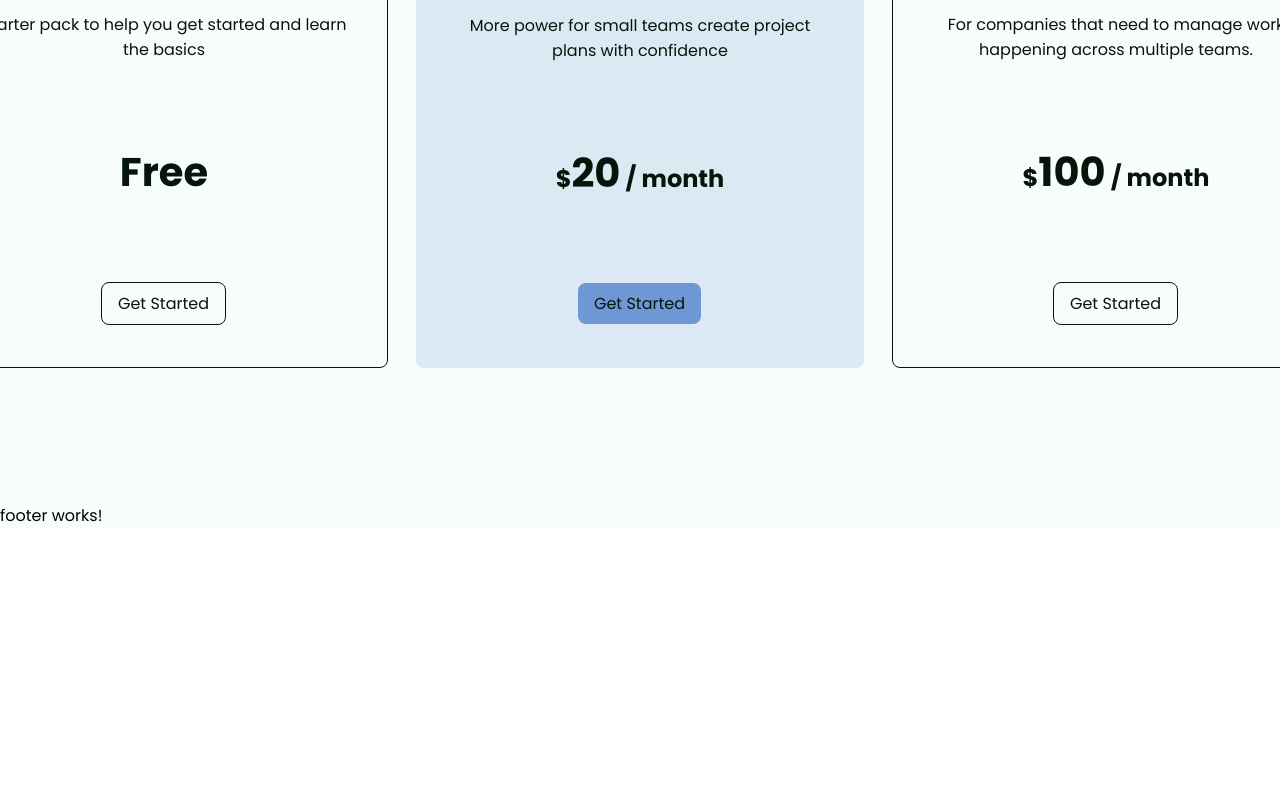
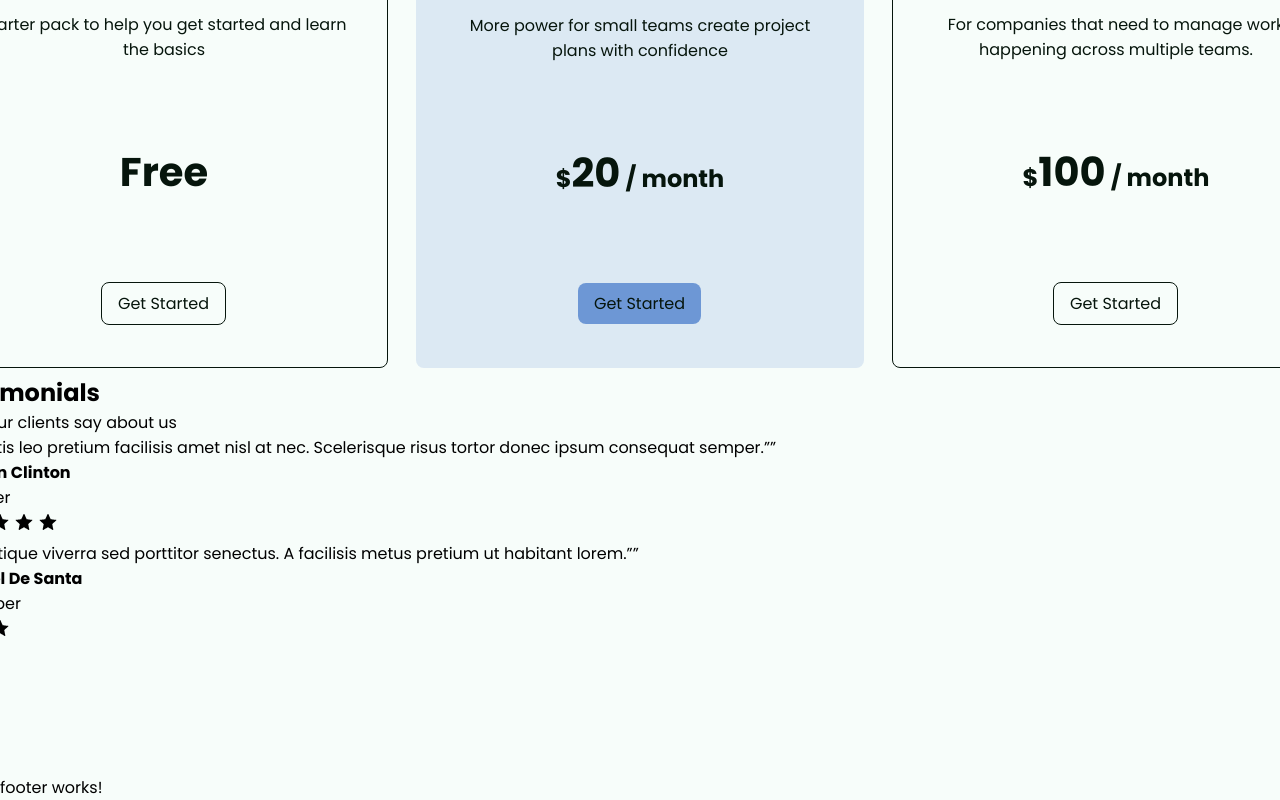
Before and after one commit to Lexsak/choose-color, an Angular app: page / in a window 1280 px wide. Shown: the part 2580-3380 px from the top of the page. Before the commit the page ends 3108 px from the top, so only its background shows below. Built offline with nearby package versions, Linux system fonts and the light colour scheme.

Commit message:
Testimonials html

```diff
--- a/src/app/pages/home/home.component.html
+++ b/src/app/pages/home/home.component.html
@@ -268,7 +268,8 @@
 <!-- Pricing Section -->
 <div class="pricing-container">
   <h2 class="pricing-title" [style.color]="getTextColor()">
-    We offer great <span [ngStyle]="getGradient()">price</span> plan for the application
+    We offer great <span [ngStyle]="getGradient()">price</span> plan for the
+    application
   </h2>
   <div class="pricing-btns" [style.border-color]="getTextColor()">
     <p
@@ -300,25 +301,50 @@
     <div class="option" [style.border-color]="getTextColor()">
       <div class="option-text">
         <h3 [style.color]="getTextColor()">Starter</h3>
-        <p [style.color]="getTextColor()">Starter pack to help you get started and learn the basics</p>
+        <p [style.color]="getTextColor()">
+          Starter pack to help you get started and learn the basics
+        </p>
       </div>
       <h2 [style.color]="getTextColor()"><span>Free</span></h2>
 
-      <p class="option-btn" [style.color]="getTextColor()" [style.border-color]="getTextColor()">Get Started</p>
+      <p
+        class="option-btn"
+        [style.color]="getTextColor()"
+        [style.border-color]="getTextColor()"
+      >
+        Get Started
+      </p>
     </div>
 
     <!-- Pro -->
-    <div class="option recommended" [style.background-color]="getRGBA(getPrimaryColor(), '0.2')">
+    <div
+      class="option recommended"
+      [style.background-color]="getRGBA(getPrimaryColor(), '0.2')"
+    >
       <div class="option-text">
         <h3 [style.color]="getTextColor()">Pro</h3>
-        <p [style.color]="getTextColor()">More power for small teams create project plans with confidence</p>
+        <p [style.color]="getTextColor()">
+          More power for small teams create project plans with confidence
+        </p>
       </div>
       <h2 [style.color]="getTextColor()">
         $<span>{{ pricingPro }}</span> / {{ pricingIsTrue ? "month" : "year" }}
       </h2>
 
-      <p class="option-btn" [style.color]="getTextColor()" [style.background-color]="getPrimaryColor()">Get Started</p>
-      <div class="recommended-info" [style.background-color]="getPrimaryColor()" [style.color]="getTextColor()">Recommended</div>
+      <p
+        class="option-btn"
+        [style.color]="getTextColor()"
+        [style.background-color]="getPrimaryColor()"
+      >
+        Get Started
+      </p>
+      <div
+        class="recommended-info"
+        [style.background-color]="getPrimaryColor()"
+        [style.color]="getTextColor()"
+      >
+        Recommended
+      </div>
     </div>
 
     <!-- Business+ -->
@@ -335,7 +361,91 @@
         {{ pricingIsTrue ? "month" : "year" }}
       </h2>
 
-      <p class="option-btn" [style.color]="getTextColor()" [style.border-color]="getTextColor()">Get Started</p>
+      <p
+        class="option-btn"
+        [style.color]="getTextColor()"
+        [style.border-color]="getTextColor()"
+      >
+        Get Started
+      </p>
     </div>
   </div>
 </div>
+
+<!-- Testimonials -->
+<div class="testimonials-container">
+  <div class="testimonials-title">
+    <h2>Testimonials</h2>
+    <p>What our clients say about us</p>
+  </div>
+
+  <div class="testimonials">
+    <div class="opinion">
+      <q
+        >“Lobortis leo pretium facilisis amet nisl at nec. Scelerisque risus
+        tortor donec ipsum consequat semper.”</q
+      >
+      <div class="profile">
+        <div class="profile-img"></div>
+        <div class="profile-text">
+          <h4>Franklin Clinton</h4>
+          <p>Designer</p>
+        </div>
+        <svg
+        *ngFor="let i of [1, 2, 3, 4, 5]"
+          baseProfile="tiny"
+          height="24px"
+          id="Layer_1"
+          version="1.2"
+          viewBox="0 0 24 24"
+          width="24px"
+          xml:space="preserve"
+          xmlns="http://www.w3.org/2000/svg"
+          xmlns:xlink="http://www.w3.org/1999/xlink"
+        >
+          <g>
+            <g>
+              <path
+                d="M9.362,9.158c0,0-3.16,0.35-5.268,0.584c-0.19,0.023-0.358,0.15-0.421,0.343s0,0.394,0.14,0.521    c1.566,1.429,3.919,3.569,3.919,3.569c-0.002,0-0.646,3.113-1.074,5.19c-0.036,0.188,0.032,0.387,0.196,0.506    c0.163,0.119,0.373,0.121,0.538,0.028c1.844-1.048,4.606-2.624,4.606-2.624s2.763,1.576,4.604,2.625    c0.168,0.092,0.378,0.09,0.541-0.029c0.164-0.119,0.232-0.318,0.195-0.505c-0.428-2.078-1.071-5.191-1.071-5.191    s2.353-2.14,3.919-3.566c0.14-0.131,0.202-0.332,0.14-0.524s-0.23-0.319-0.42-0.341c-2.108-0.236-5.269-0.586-5.269-0.586    s-1.31-2.898-2.183-4.83c-0.082-0.173-0.254-0.294-0.456-0.294s-0.375,0.122-0.453,0.294C10.671,6.26,9.362,9.158,9.362,9.158z"
+              />
+            </g>
+          </g>
+        </svg>
+      </div>
+    </div>
+
+    <div class="opinion">
+      <q
+        >“Ut tristique viverra sed porttitor senectus. A facilisis metus pretium
+        ut habitant lorem.”</q
+      >
+      <div class="profile">
+        <div class="profile-img"></div>
+        <div class="profile-text">
+          <h4>Michael De Santa</h4>
+          <p>Developer</p>
+        </div>
+        <svg
+          *ngFor="let i of [1, 2, 3]"
+          baseProfile="tiny"
+          height="24px"
+          id="Layer_1"
+          version="1.2"
+          viewBox="0 0 24 24"
+          width="24px"
+          xml:space="preserve"
+          xmlns="http://www.w3.org/2000/svg"
+          xmlns:xlink="http://www.w3.org/1999/xlink"
+        >
+          <g>
+            <g>
+              <path
+                d="M9.362,9.158c0,0-3.16,0.35-5.268,0.584c-0.19,0.023-0.358,0.15-0.421,0.343s0,0.394,0.14,0.521    c1.566,1.429,3.919,3.569,3.919,3.569c-0.002,0-0.646,3.113-1.074,5.19c-0.036,0.188,0.032,0.387,0.196,0.506    c0.163,0.119,0.373,0.121,0.538,0.028c1.844-1.048,4.606-2.624,4.606-2.624s2.763,1.576,4.604,2.625    c0.168,0.092,0.378,0.09,0.541-0.029c0.164-0.119,0.232-0.318,0.195-0.505c-0.428-2.078-1.071-5.191-1.071-5.191    s2.353-2.14,3.919-3.566c0.14-0.131,0.202-0.332,0.14-0.524s-0.23-0.319-0.42-0.341c-2.108-0.236-5.269-0.586-5.269-0.586    s-1.31-2.898-2.183-4.83c-0.082-0.173-0.254-0.294-0.456-0.294s-0.375,0.122-0.453,0.294C10.671,6.26,9.362,9.158,9.362,9.158z"
+              />
+            </g>
+          </g>
+        </svg>
+      </div>
+    </div>
+  </div>
+</div>
--- a/src/app/pages/home/home.component.ts
+++ b/src/app/pages/home/home.component.ts
@@ -89,4 +89,6 @@ export class HomeComponent {
     this.pricingPro = 220;
     this.pricingBusiness = 1100;
   }
+
+
 }
```
